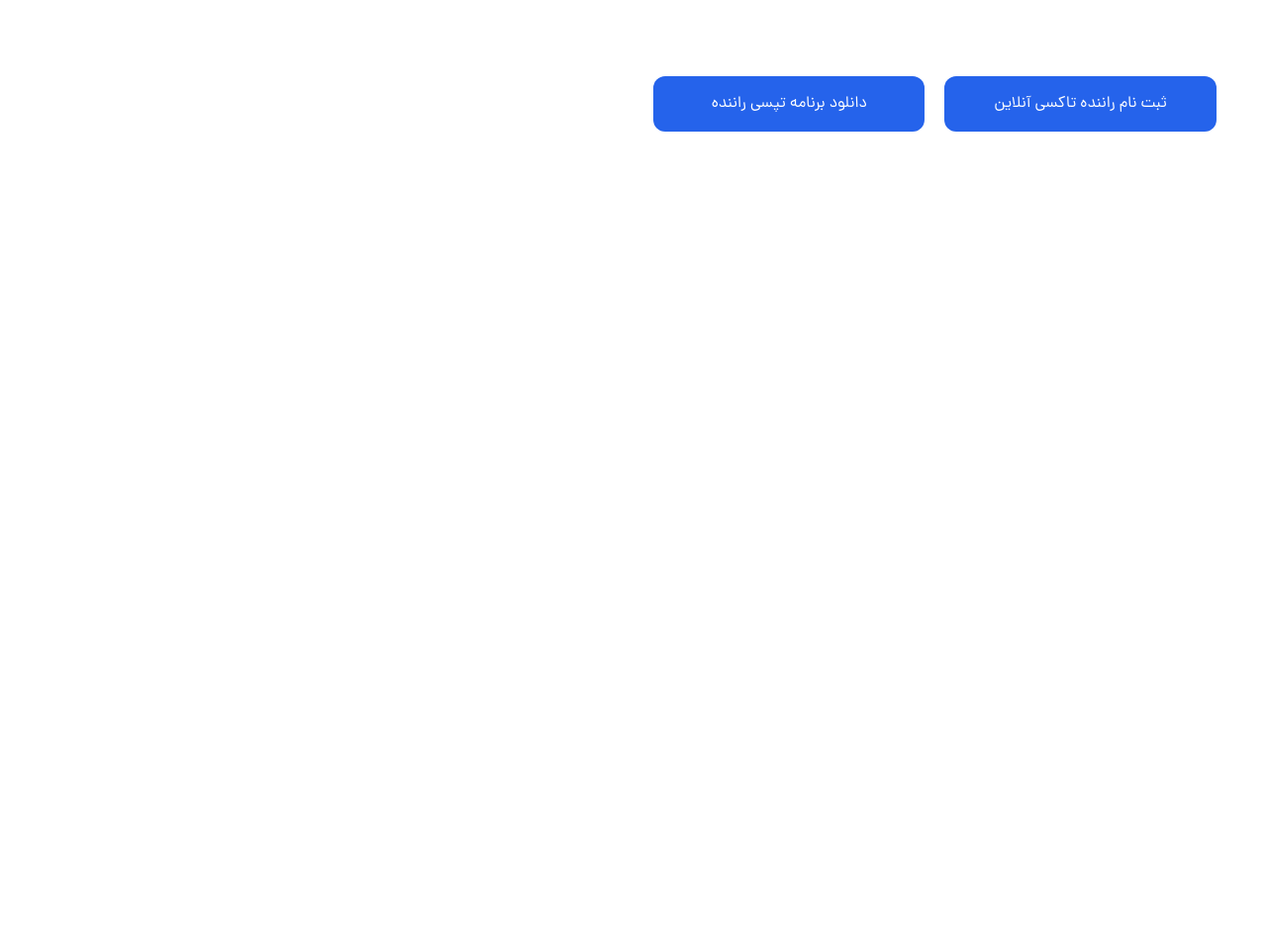
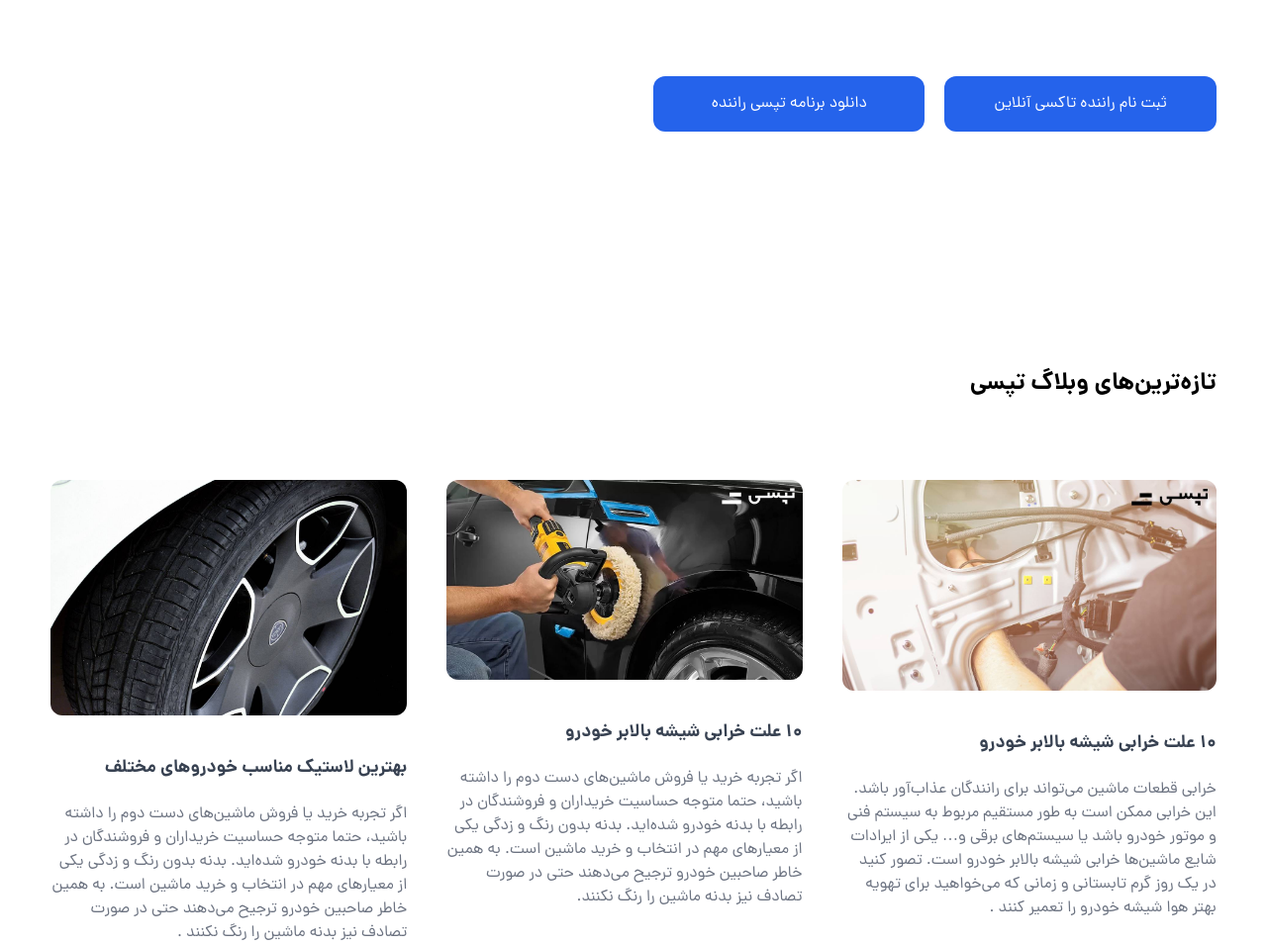
Before and after one commit to SPOTER-2004/Tapsi, a website: page src/index.html in a window 1280 px wide. Shown: the part 3718-4673 px from the top of the page at 99% size. Before the commit the page ends 3963 px from the top, so only its background shows below. Drawn offline with Linux system fonts and the light colour scheme.

Commit message:
complete Tapsi Weblog section

```diff
--- a/src/index.html
+++ b/src/index.html
@@ -232,7 +232,7 @@
       </div>
     </section>
 
-     <!-- Tapsi services/2 -->
+    <!-- Tapsi services/2 -->
     <section class="p-container mt-32">
       <div class="lg:flex lg:gap-x-32">
         <div class="w-full flex text-center lg:order-1">
@@ -313,42 +313,95 @@
         <div class="mt-20 lg:w-6/12">
           <div>
             <h1 class="font-Bold text-2xl lg:text-3xl">مزایای تپسی برای رانندگان تاکسی اینترنتی</h1>
-            <p class="font-Regular mt-10 text-base lg:text-lg text-gray-500">رانندگان (سفیران) به‌عنوان همکاران تپسی، جایگاه
+            <p class="font-Regular mt-10 text-base lg:text-lg text-gray-500">رانندگان (سفیران) به‌عنوان همکاران تپسی،
+              جایگاه
               ویژه‌ای برای شرکت دارند. به همین‌دلیل مزایای مختلفی برای آنها در نظر گرفته شده است.</p>
             <p class="font-bold mt-20 text-base lg:text-xl text-gray-700">کسب درآمد روزانه، پایدار و بدون محدودیت</p>
             <ul>
-              <li class="font-Regular mt-5 text-base lg:text-lg text-gray-500">۱. امکان تسویه‌ی اعتبار در هر ساعت از شبانه‌روز
+              <li class="font-Regular mt-5 text-base lg:text-lg text-gray-500">۱. امکان تسویه‌ی اعتبار در هر ساعت از
+                شبانه‌روز
               </li>
-              <li class="font-Regular mt-5 text-base lg:text-lg text-gray-500">۲. طرح‌های تشویقی، ماموریت‌ها‌، پاداش و اعطای
+              <li class="font-Regular mt-5 text-base lg:text-lg text-gray-500">۲. طرح‌های تشویقی، ماموریت‌ها‌، پاداش و
+                اعطای
                 وام‌های قرض‌الحسنه به‌طور دوره‌ای</li>
-              <li class="font-Regular mt-5 text-base lg:text-lg text-gray-500">۳. نمایش مکان‌های پردرخواست در اپلیکیشن و دریافت
+              <li class="font-Regular mt-5 text-base lg:text-lg text-gray-500">۳. نمایش مکان‌های پردرخواست در اپلیکیشن و
+                دریافت
                 سفرهای طلایی</li>
             </ul>
           </div>
 
           <div class="mt-10">
-            <h3 class="font-Bold mt-20 text-base lg:text-xl text-gray-700 lg:text-xl">تضمین امنیت و پشتیبانی رانندگان</h3>
+            <h3 class="font-Bold mt-20 text-base lg:text-xl text-gray-700 lg:text-xl">تضمین امنیت و پشتیبانی رانندگان
+            </h3>
             <ul>
               <li class="font-Regular mt-5 text-base lg:text-lg text-gray-500">۱. پشتیبانی ۲۴ ساعته</li>
-              <li class="font-Regular mt-5 text-base lg:text-lg text-gray-500">۲. امکانات امنیت سفر شامل تماس اضطراری با واحد امنیت و پشتیبانی ۲۴ ساعته تیم امنیت</li>
+              <li class="font-Regular mt-5 text-base lg:text-lg text-gray-500">۲. امکانات امنیت سفر شامل تماس اضطراری با
+                واحد امنیت و پشتیبانی ۲۴ ساعته تیم امنیت</li>
             </ul>
 
-            <h3 class="font-Bold mt-20 text-base">استفاده از مزایای <a href="#" class="text-blue-500">باشگاه رانندگان تپسی</a></h3>
+            <h3 class="font-Bold mt-20 text-base">استفاده از مزایای <a href="#" class="text-blue-500">باشگاه رانندگان
+                تپسی</a></h3>
             <ul>
-              <li class="font-Regular mt-5 text-base lg:text-lg text-gray-500">۱.  تخفیف روی خدمات خودرو مانند بیمه، سرویس‌های دوره‌ای، خرید لاستیک و ...</li>
-              <li class="font-Regular mt-5 text-base lg:text-lg text-gray-500">۲. تخفیف روی خدمات رفاهی مانند وام قرض‌الحسنه، خدمات درمانی، خرید اقساطی و ...</li>
+              <li class="font-Regular mt-5 text-base lg:text-lg text-gray-500">۱. تخفیف روی خدمات خودرو مانند بیمه،
+                سرویس‌های دوره‌ای، خرید لاستیک و ...</li>
+              <li class="font-Regular mt-5 text-base lg:text-lg text-gray-500">۲. تخفیف روی خدمات رفاهی مانند وام
+                قرض‌الحسنه، خدمات درمانی، خرید اقساطی و ...</li>
             </ul>
           </div>
 
           <div class="mt-20 grid text-center lg:grid-cols-2 gap-x-5 gap-y-5">
             <div>
-              <button class="text-white bg-blue-600 py-4 px-3 rounded-xl w-6/12 lg:w-full">ثبت نام راننده تاکسی آنلاین</button>
+              <button class="text-white bg-blue-600 py-4 px-3 rounded-xl w-6/12 lg:w-full">ثبت نام راننده تاکسی
+                آنلاین</button>
             </div>
             <div>
-              <button class="text-white bg-blue-600 py-4 px-3 rounded-xl w-6/12 lg:w-full">دانلود برنامه تپسی راننده</button>
+              <button class="text-white bg-blue-600 py-4 px-3 rounded-xl w-6/12 lg:w-full">دانلود برنامه تپسی
+                راننده</button>
             </div>
 
 
+          </div>
+        </div>
+
+      </div>
+    </section>
+
+    <!-- Tapsi weblog -->
+    <section class="p-container mt-32">
+      <div>
+        <div>
+          <h1 class="font-Bold text-2xl">تازه‌ترین‌های وبلاگ تپسی</h1>
+        </div>
+
+        <div class="lg:flex lg:gap-x-10">
+          <div class="mt-20">
+            <div>
+              <img src="images/weblog-img/shishe.jpg" class="rounded-xl" alt="">
+            </div>
+            <div class="mt-10">
+              <h3 class="text-gray-700 text-lg font-Bold mt-5">10 علت خرابی شیشه بالابر خودرو</h3>
+              <p class="text-gray-500 text-base mt-5">خرابی قطعات ماشین می‌تواند برای رانندگان عذاب‌آور باشد. این خرابی ممکن است به طور مستقیم مربوط به سیستم فنی و موتور خودرو باشد یا سیستم‌های برقی و… یکی از ایرادات شایع ماشین‌ها خرابی شیشه بالابر خودرو است. تصور کنید در یک روز گرم تابستانی و زمانی که می‌خواهید برای تهویه بهتر هوا شیشه خودرو را تعمیر کنند  .</p>
+            </div>
+          </div>
+
+          <div class="mt-20">
+            <div>
+              <img src="images/weblog-img/کاور.jpg" class="rounded-xl" alt="">
+            </div>
+            <div class="mt-10">
+              <h3 class="text-gray-700 text-lg font-Bold mt-5">10 علت خرابی شیشه بالابر خودرو</h3>
+              <p class="text-gray-500 text-base mt-5">اگر تجربه خرید یا فروش ماشین‌های دست دوم را داشته باشید، حتما متوجه حساسیت خریداران و فروشندگان در رابطه با بدنه خودرو شده‌اید. بدنه بدون رنگ و زدگی یکی از معیارهای مهم در انتخاب و خرید ماشین است. به همین خاطر صاحبین خودرو ترجیح می‌دهند حتی در صورت تصادف نیز بدنه ماشین را رنگ نکنند.</p>
+            </div>
+          </div>
+
+          <div class="mt-20">
+            <div>
+              <img src="images/weblog-img/tire_wheel_car_rim.jpg" class="rounded-xl" alt="">
+            </div>
+            <div class="mt-10">
+              <h3 class="text-gray-700 text-lg font-Bold mt-5">بهترین لاستیک مناسب خودروهای مختلف</h3>
+              <p class="text-gray-500 text-base mt-5">اگر تجربه خرید یا فروش ماشین‌های دست دوم را داشته باشید، حتما متوجه حساسیت خریداران و فروشندگان در رابطه با بدنه خودرو شده‌اید. بدنه بدون رنگ و زدگی یکی از معیارهای مهم در انتخاب و خرید ماشین است. به همین خاطر صاحبین خودرو ترجیح می‌دهند حتی در صورت تصادف نیز بدنه ماشین را رنگ نکنند .</p>
+            </div>
           </div>
         </div>
 
```
Also changed, not shown: src/images/weblog-img/shishe.jpg (added), src/images/weblog-img/tire_wheel_car_rim.jpg (added), src/images/weblog-img/کاور.jpg (added), src/output.css.
